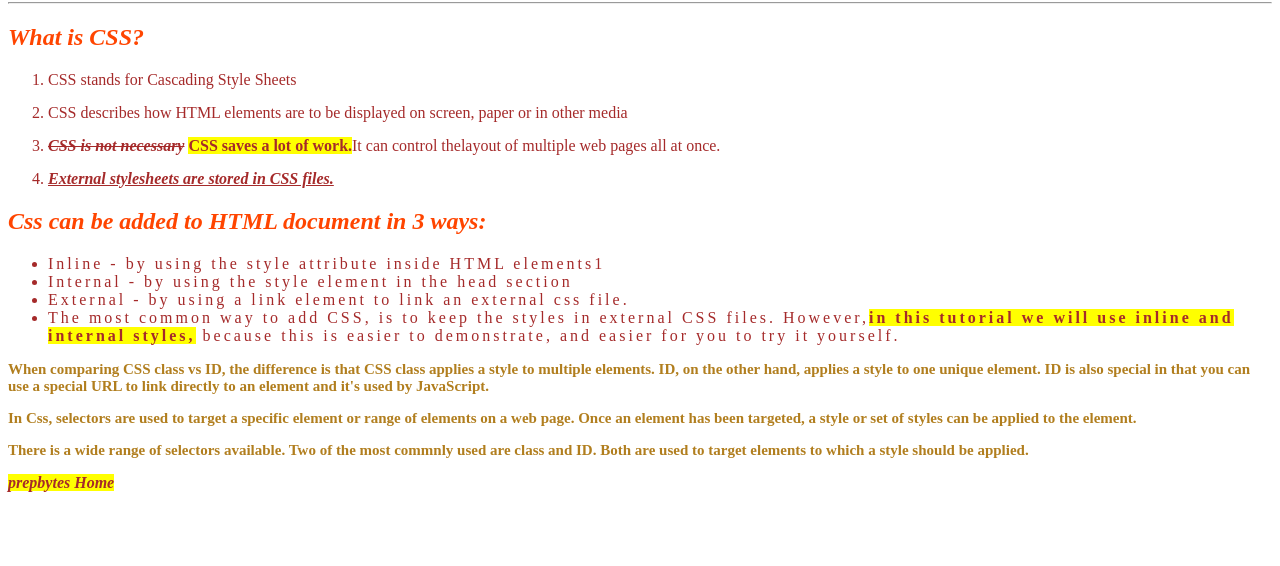
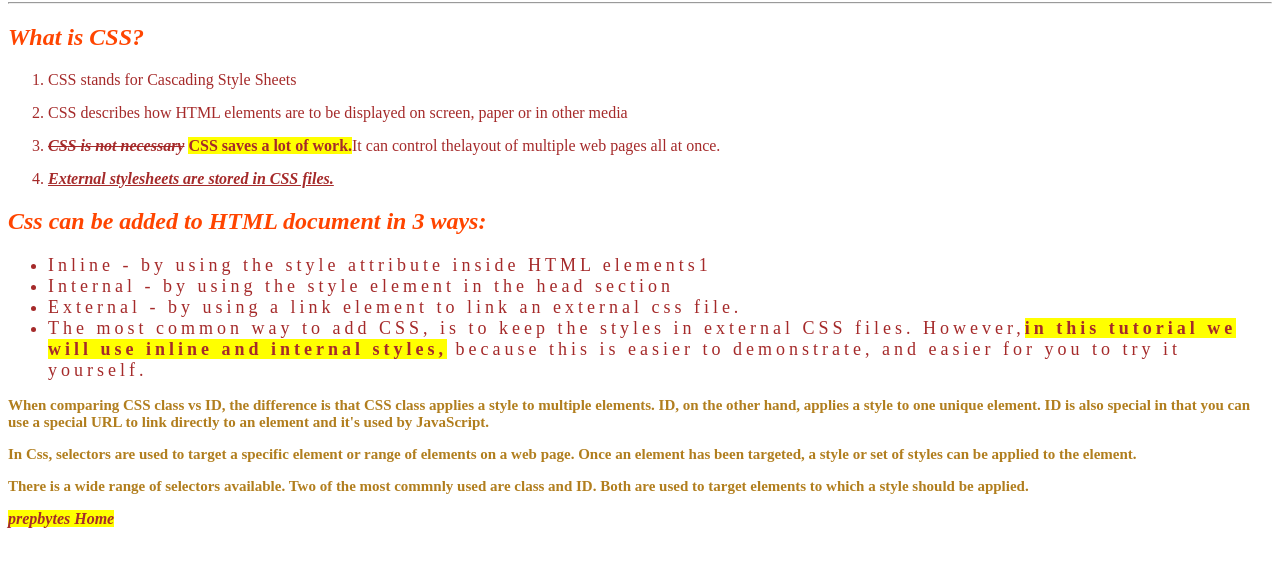
Before and after one commit to Anshuman1803/CSS-hands-On-1, a plain HTML site: page index.html in a window 1280 px wide. Shown: the part 78-644 px from the top of the page. Drawn offline with Linux system fonts and the light colour scheme.

Commit message:
Completed

```diff
--- a/style.css
+++ b/style.css
@@ -34,7 +34,8 @@ span{
 }
 
 ul li{
-    letter-spacing: 3px;
+    letter-spacing: 4px;
+    font-size: 18px;
 }
 
 p{
```
